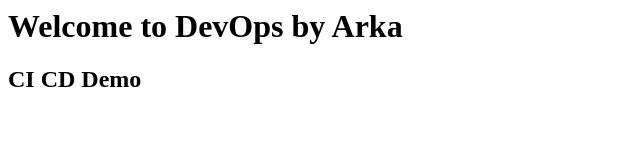
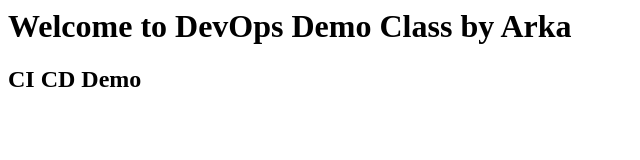
Before and after one commit to savshibu/Website_Demo, a plain HTML site: page index.html in a window 1280 px wide. Shown: the whole page, without its empty margins (0-640 px from the left). Drawn offline with Linux system fonts and the light colour scheme.

Commit message:
Update index.html

```diff
--- a/index.html
+++ b/index.html
@@ -1,7 +1,7 @@
 <html>
 <title> Jenkins Demo Site </title>
 <body>
-<h1> Welcome to DevOps by Arka </h1>
+<h1> Welcome to DevOps Demo Class by Arka </h1>
   <h2> CI CD Demo </h2>
 </body>
 </html>
```
